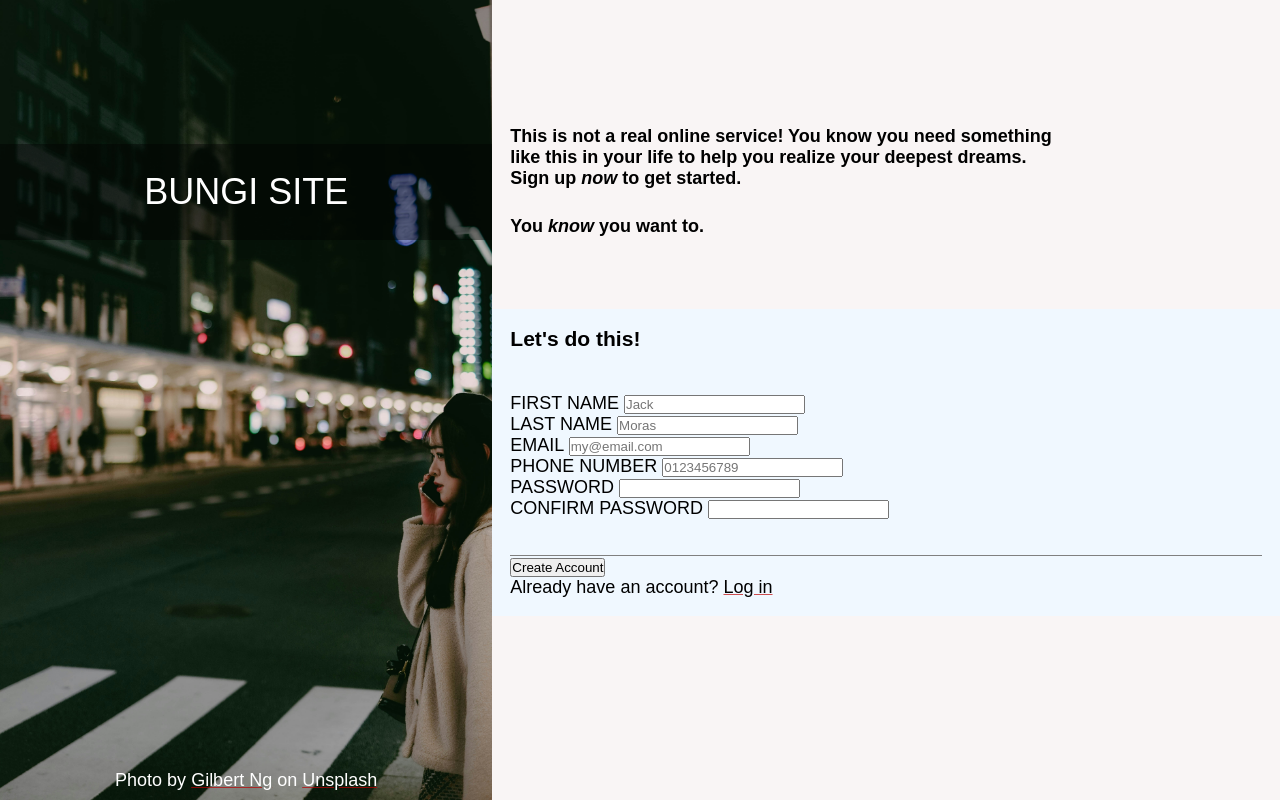
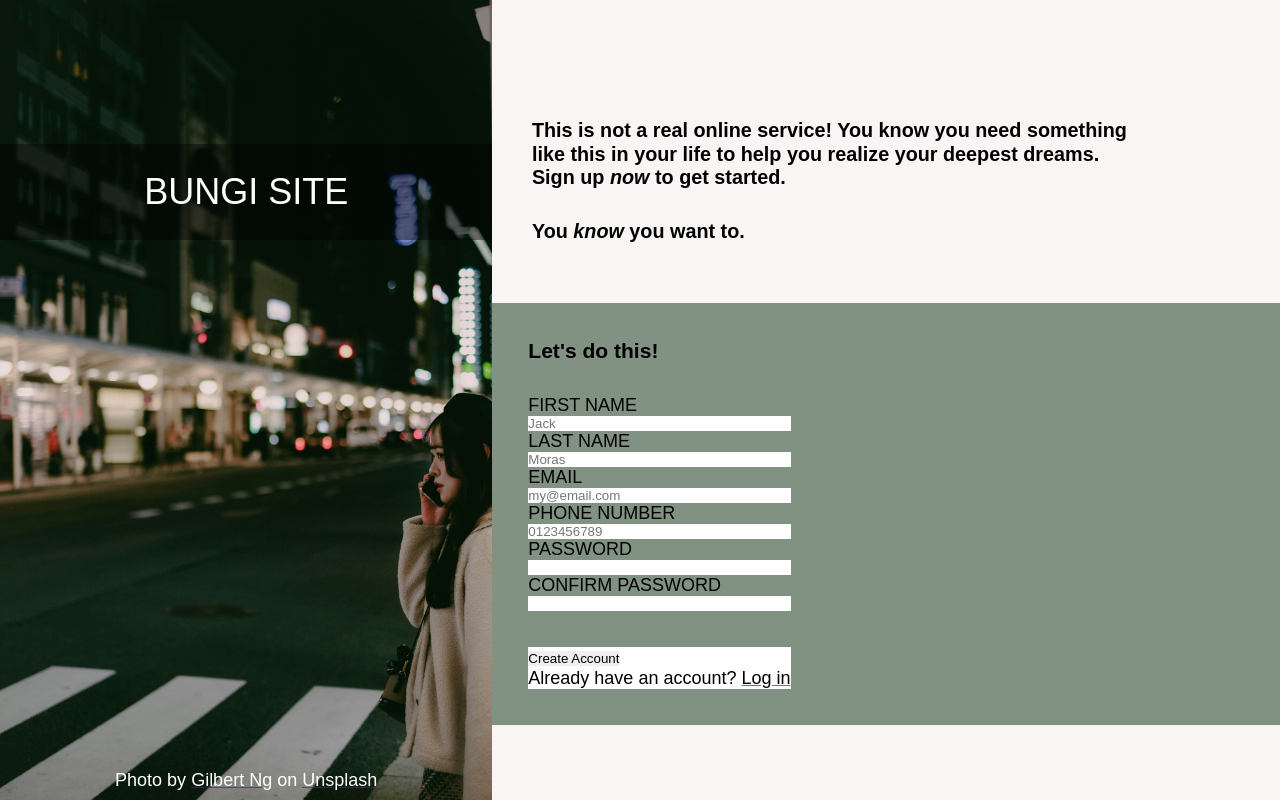
Before and after one commit to kuriroley/sign-up-form, a plain HTML site: page index.html in a window 1280 px wide. Drawn offline with Linux system fonts and the light colour scheme.

Commit message:
styling forms is hard

```diff
--- a/style.css
+++ b/style.css
@@ -1,6 +1,7 @@
 *{
   padding: 0;
   margin: 0;
+  border: none;
 }
 
 body{
@@ -55,11 +56,16 @@ a{
 
 }
 .top-text{
-  margin-top: 6em;
-  margin-bottom: 3em;
-  width: 70%;
+  margin-top: 4em;
+  margin-bottom: 1em;
+  line-height: 1.2em;
   font-weight: 600;
-  padding: 1em;
+  padding: 2em;
+  font-size: 1.1em;
+  max-width: 55ch;
+}
+.top-text-one{
+  /* width: 90%; */
 }
 
 .top-text-two{
@@ -68,16 +74,25 @@ a{
 
 .middle-form-container{
   display: flex;
-  background-color: aliceblue;
   flex-direction: column;
-  padding: 1em;
+  background-color: rgb(129, 146, 130);
+  padding: 2em;
+
 }
 .form-title{
-  margin-bottom: 2em;
+  margin-bottom: 1.5em;
 }
+.form-container{
+  display: flex;
 
+}
+.form-element{
+  display: flex;
+  flex-direction: column;
+
+}
 .bottom-information{
   margin-top: 2em;
-  border-top: solid gray 1px;
+  background: white;
   /* how to make a border for this? */
 }
```
Also changed, not shown: index.html (+6 -1 lines).
